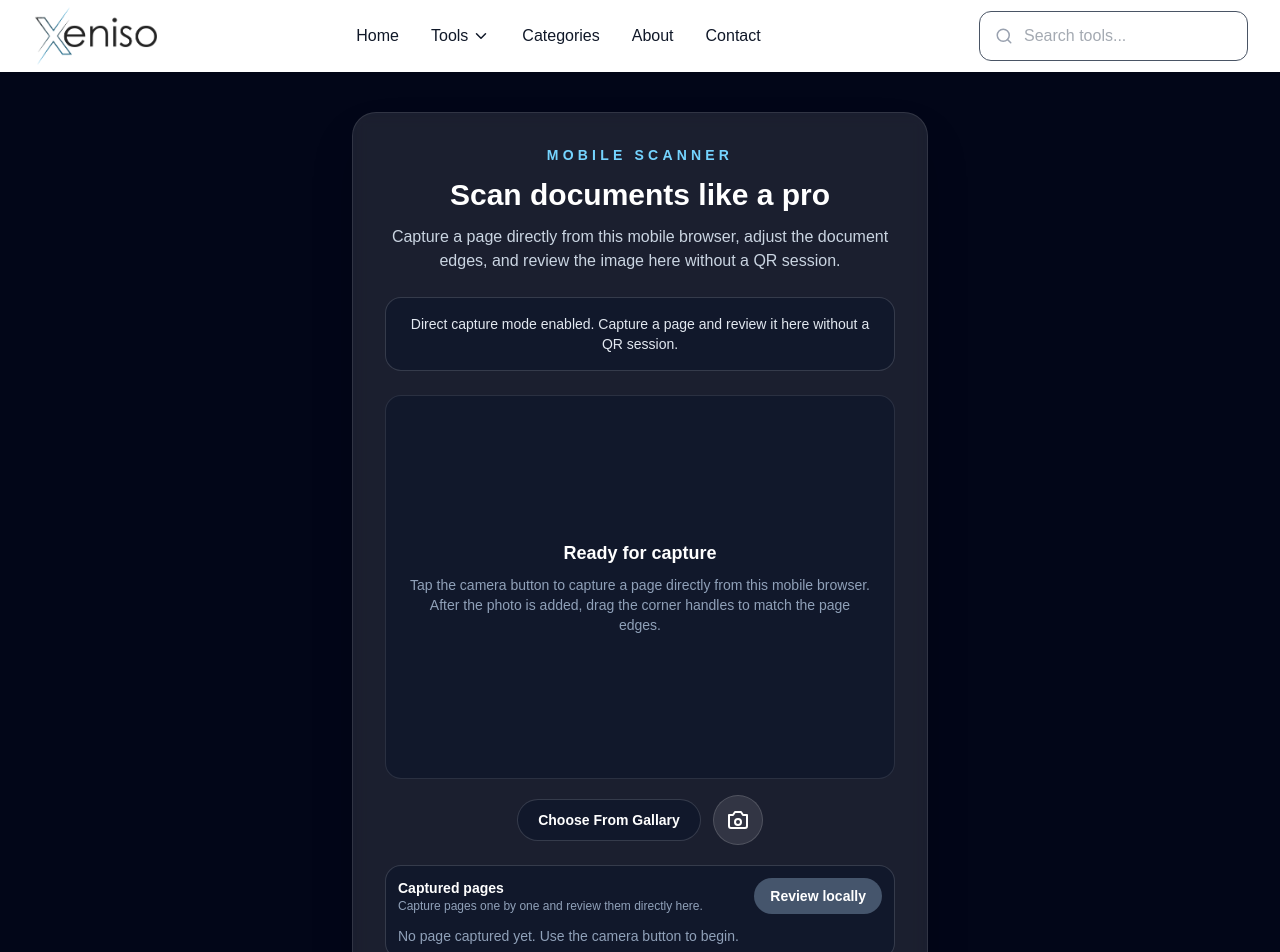
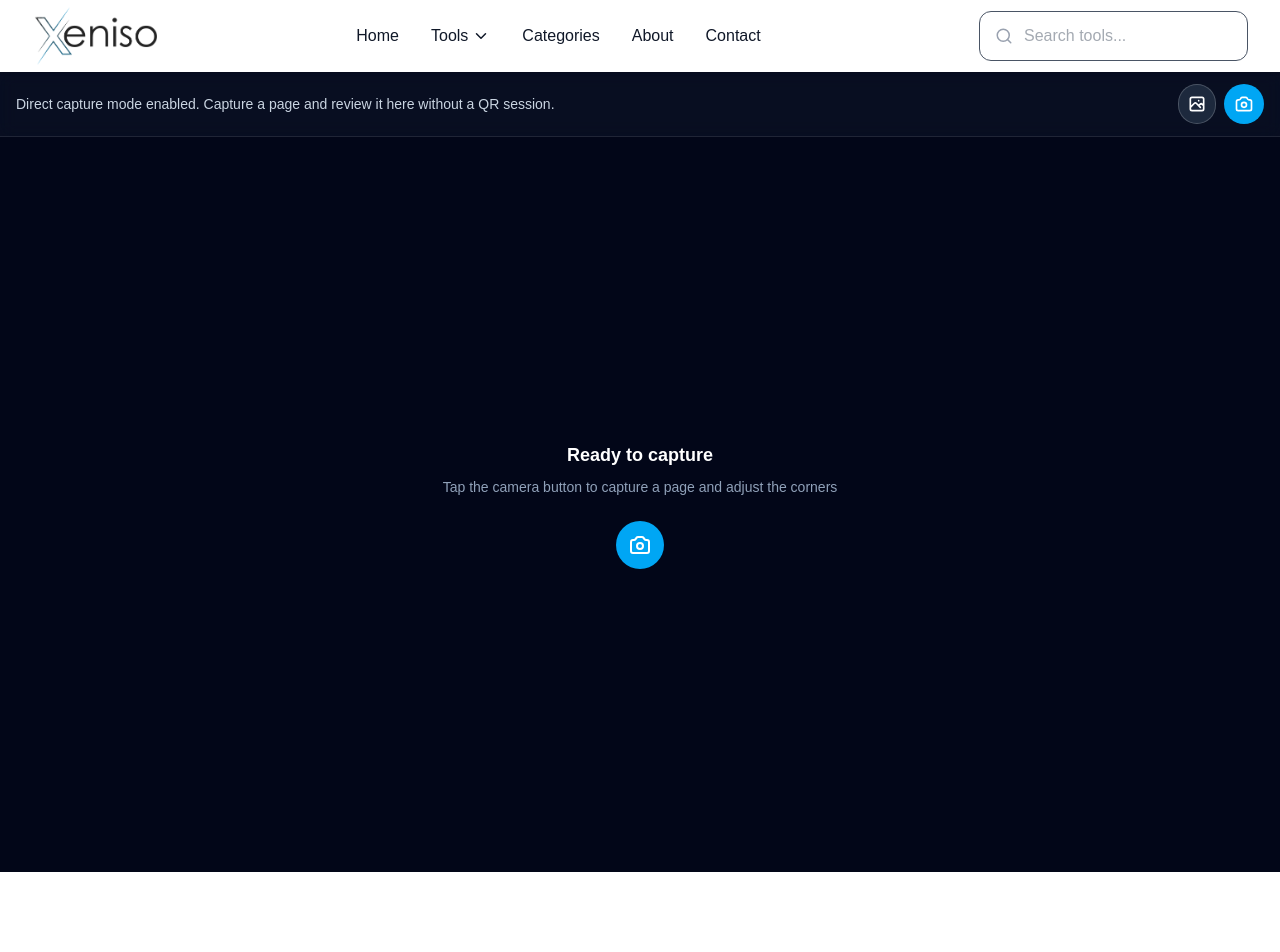
Before and after one commit to arm06-com/xeniso, a Next.js app: page /tools/pdf-scanner/mobile in a window 1280 px wide. Shown: the top 952 px of the page. Built offline with nearby package versions, Linux system fonts and the light colour scheme.

Commit message:
scanner update

```diff
--- a/app/tools/pdf-scanner/mobile/[sessionId]/page.tsx
+++ b/app/tools/pdf-scanner/mobile/[sessionId]/page.tsx
@@ -146,7 +146,6 @@ export default function MobilePage() {
   const [queuedImages, setQueuedImages] = useState<QueuedImage[]>([]);
   const [activeImageId, setActiveImageId] = useState<string | null>(null);
   const [activeCornerIndex, setActiveCornerIndex] = useState<number | null>(null);
-  const [showCornerPreview, setShowCornerPreview] = useState(false);
   const [draftImage, setDraftImage] = useState<QueuedImage | null>(null);
   const queuedImagesRef = useRef<QueuedImage[]>([]);
 
@@ -372,7 +371,6 @@ export default function MobilePage() {
       manualCorners: createDefaultManualCorners(),
       rotation: 0,
     });
-    setShowCornerPreview(true);
   };
 
   const handleImageCapture = async (event: { target: HTMLInputElement }) => {
@@ -408,10 +406,8 @@ export default function MobilePage() {
 
       if (nextImages.length === 0) {
         setActiveImageId(null);
-        setShowCornerPreview(false);
       } else if (activeImageId === imageId) {
         setActiveImageId(nextImages[0].id);
-        setShowCornerPreview(true);
       }
 
       return nextImages;
@@ -424,7 +420,6 @@ export default function MobilePage() {
     }
 
     setDraftImage(null);
-    setShowCornerPreview(false);
     setActiveCornerIndex(null);
 
     window.setTimeout(() => {
@@ -464,7 +459,6 @@ export default function MobilePage() {
 
     setActiveImageId(nextId);
     setDraftImage(null);
-    setShowCornerPreview(false);
     setStatus("Page captured. The thumbnail is ready in your gallery.");
   };
 
@@ -494,42 +488,25 @@ export default function MobilePage() {
 
   const activeImage = queuedImages.find((item) => item.id === activeImageId) ?? null;
   const previewImage = draftImage ?? activeImage;
+  const hasImages = queuedImages.length > 0 || draftImage;
 
   return (
-    <div className="min-h-screen bg-slate-950 px-4 py-10 text-white">
-      <div className="mx-auto flex max-w-xl flex-col items-center rounded-3xl border border-white/10 bg-white/10 p-8 text-center shadow-2xl backdrop-blur">
-        <p className="text-sm font-semibold uppercase tracking-[0.3em] text-sky-300">Mobile Scanner</p>
-        <h1 className="mt-3 text-3xl font-semibold">Scan documents like a pro</h1>
-        <p className="mt-3 text-base text-slate-300">
-          {isStandaloneMode
-            ? "Capture a page directly from this mobile browser, adjust the document edges, and review the image here without a QR session."
-            : "Capture a page and then drag the corner handles to match the document edges before you submit it."}
-        </p>
-
-        <div className="mt-6 w-full rounded-2xl border border-white/15 bg-slate-900/70 p-4 text-sm text-slate-200">
-          {status}
-        </div>
-
-        <div className="relative mt-6 flex min-h-96 w-full items-center justify-center overflow-hidden rounded-2xl border border-white/10 bg-slate-900/70">
-          <div className="px-6 text-center">
-            <p className="text-lg font-semibold text-white">Ready for capture</p>
-            <p className="mt-2 text-sm text-slate-400">
-              {isStandaloneMode
-                ? "Tap the camera button to capture a page directly from this mobile browser. After the photo is added, drag the corner handles to match the page edges."
-                : "Tap the camera button to capture a page. After the photo is added, drag the corner handles to match the page edges."}
-            </p>
-          </div>
-        </div>
-
-        <div className="mt-4 flex flex-wrap items-center justify-center gap-3">
+    <div className="min-h-screen flex flex-col bg-slate-950 text-white">
+      {/* Top bar with status and capture button */}
+      <div className="border-b border-white/10 bg-slate-900/50 px-4 py-3 backdrop-blur">
+        <div className="flex items-center justify-between">
+          <p className="text-sm text-slate-300">{status}</p>
+          <div className="flex gap-2">
             <button
               type="button"
               onClick={handleGalleryClick}
-            className="inline-flex cursor-pointer items-center justify-center rounded-full border border-white/15 bg-slate-900/70 px-5 py-2.5 text-sm font-semibold text-white transition hover:bg-slate-800"
+              className="inline-flex items-center justify-center rounded-full border border-white/20 bg-slate-800 p-2 text-white transition hover:bg-slate-700"
+              aria-label="Choose from gallery"
             >
-            Choose From Gallary
+              <svg xmlns="http://www.w3.org/2000/svg" className="h-5 w-5" fill="none" viewBox="0 0 24 24" stroke="currentColor">
+                <path strokeLinecap="round" strokeLinejoin="round" strokeWidth={2} d="M4 16l4.586-4.586a2 2 0 012.828 0L16 16m-2-2l1.586-1.586a2 2 0 012.828 0L20 14m-6-6h.01M6 20h12a2 2 0 002-2V6a2 2 0 00-2-2H6a2 2 0 00-2 2v12a2 2 0 002 2z" />
+              </svg>
             </button>
-
             <input
               ref={galleryInputRef}
               type="file"
@@ -537,19 +514,17 @@ export default function MobilePage() {
               className="hidden"
               onChange={handleImageCapture}
             />
-
             <button
               type="button"
               onClick={handleCameraClick}
-            className="inline-flex items-center justify-center rounded-full border border-white/15 bg-white/10 p-3 text-white transition hover:bg-white/15"
+              className="inline-flex items-center justify-center rounded-full bg-sky-500 p-2.5 text-white transition hover:bg-sky-600"
               aria-label="Open camera"
             >
-            <svg xmlns="http://www.w3.org/2000/svg" className="h-6 w-6" fill="none" viewBox="0 0 24 24" stroke="currentColor">
-              <path strokeLinecap="round" strokeLinejoin="round" strokeWidth={2} d="M3 7h4l2-3h6l2 3h4v11a2 2 0 01-2 2H5a2 2 0 01-2-2V7z" />
-              <path strokeLinecap="round" strokeLinejoin="round" strokeWidth={2} d="M12 11a3 3 0 100 6 3 3 0 000-6z" />
+              <svg xmlns="http://www.w3.org/2000/svg" className="h-5 w-5" fill="none" viewBox="0 0 24 24" stroke="currentColor">
+                <path strokeLinecap="round" strokeLinejoin="round" strokeWidth={2} d="M3 9a2 2 0 012-2h.93a2 2 0 001.664-.89l.812-1.22A2 2 0 0110.07 4h3.86a2 2 0 011.664.89l.812 1.22A2 2 0 0018.07 7H19a2 2 0 012 2v9a2 2 0 01-2 2H5a2 2 0 01-2-2V9z" />
+                <path strokeLinecap="round" strokeLinejoin="round" strokeWidth={2} d="M15 13a3 3 0 11-6 0 3 3 0 016 0z" />
               </svg>
             </button>
-
             <input
               ref={cameraInputRef}
               type="file"
@@ -559,17 +534,17 @@ export default function MobilePage() {
               onChange={handleImageCapture}
             />
           </div>
-        {/* Active image preview and corner adjustment modal */}
-        {showCornerPreview && previewImage && (
-          <div className="fixed inset-0 z-50 flex items-center justify-center bg-black/70 p-4">
-            <div className="w-full max-w-md rounded-xl bg-white p-6 text-slate-900 shadow-2xl">
-              <h3 className="mb-4 text-center text-lg font-semibold">Adjust page edges</h3>
-              <p className="mb-3 text-sm text-slate-600">
-                Drag each corner handle to line up the selection with the document outline before you submit it.
-              </p>
+        </div>
+      </div>
+
+      {/* Main preview and adjustment area */}
+      {previewImage ? (
+        <div className="flex-1 flex flex-col overflow-hidden">
+          {/* Image display with corners */}
+          <div className="flex-1 flex items-center justify-center bg-slate-800 p-4 overflow-auto">
             <div
               ref={previewContainerRef}
-                className="relative mb-4 overflow-hidden rounded-lg border border-slate-200 bg-slate-100"
+              className="relative w-full max-w-full"
               onPointerMove={handlePreviewPointerMove}
               onPointerUp={handlePreviewPointerUp}
               onPointerLeave={handlePreviewPointerUp}
@@ -578,10 +553,10 @@ export default function MobilePage() {
               <img
                 src={previewImage.previewUrl}
                 alt="Preview"
-                  className="max-h-[60vh] w-full object-contain rounded-lg"
+                className="w-full h-auto max-h-[60vh] object-contain rounded-lg"
                 style={{ transform: `rotate(${previewImage.rotation}deg)` }}
               />
-                <svg className="pointer-events-none absolute inset-0 h-full w-full">
+              <svg className="pointer-events-none absolute inset-0 w-full h-full">
                 <polygon
                   points={previewImage.manualCorners
                     .map((point) => `${point.x * 100}% ${point.y * 100}%`)
@@ -616,88 +591,100 @@ export default function MobilePage() {
                 />
               ))}
             </div>
-              <div className="flex flex-wrap items-center gap-3">
+          </div>
+
+          {/* Control buttons */}
+          <div className="border-t border-white/10 bg-slate-900/70 px-4 py-3 flex items-center gap-3">
             <button
               type="button"
               onClick={handleRotatePreview}
-                  className="inline-flex h-12 w-12 items-center justify-center rounded-full border border-slate-300 bg-slate-100 text-xl text-slate-700 transition hover:bg-slate-200"
+              className="inline-flex h-10 w-10 items-center justify-center rounded-full border border-slate-400 bg-slate-700 text-lg text-white transition hover:bg-slate-600"
               aria-label="Rotate image"
             >
               ↻
             </button>
             <button
               onClick={handleRetryCapture}
-                  className="rounded-lg border border-rose-300 px-4 py-3 text-sm font-medium text-rose-700 transition hover:bg-rose-50"
+              className="flex-1 rounded-lg border border-rose-400 px-4 py-2.5 text-sm font-medium text-rose-300 transition hover:bg-rose-950"
             >
               Retry
             </button>
             <button
               onClick={handleConfirmCapture}
-                  className="flex-1 rounded-lg bg-slate-900 px-4 py-3 text-sm font-medium text-white transition hover:bg-slate-800"
+              className="flex-1 rounded-lg bg-sky-500 px-4 py-2.5 text-sm font-medium text-white transition hover:bg-sky-600"
             >
               Ok
             </button>
           </div>
+
+          {/* Thumbnails gallery */}
+          {queuedImages.length > 0 && (
+            <div className="border-t border-white/10 bg-slate-900 px-3 py-3">
+              <div className="flex gap-2 overflow-x-auto pb-2 snap-x snap-mandatory">
+                {queuedImages.map((item, index) => (
+                  <div
+                    key={item.id}
+                    className="flex min-w-[70px] snap-start flex-col gap-1.5"
+                  >
+                    <div className="relative">
+                      <img
+                        src={item.previewUrl}
+                        alt={`Page ${index + 1}`}
+                        onClick={() => setActiveImageId(item.id)}
+                        className={`h-16 w-16 rounded-lg object-cover cursor-pointer border-2 transition ${
+                          activeImageId === item.id ? "border-sky-400" : "border-white/20"
+                        }`}
+                      />
+                    </div>
+                    <button
+                      onClick={() => handleDelete(item.id)}
+                      className="text-xs font-medium text-rose-400 hover:text-rose-300"
+                    >
+                      Delete
+                    </button>
+                  </div>
+                ))}
+              </div>
+            </div>
+          )}
+        </div>
+      ) : (
+        /* Empty state */
+        <div className="flex-1 flex flex-col items-center justify-center px-4 py-10">
+          <div className="text-center">
+            <p className="text-lg font-semibold text-white mb-2">Ready to capture</p>
+            <p className="text-sm text-slate-400 mb-6">Tap the camera button to capture a page and adjust the corners</p>
+            <button
+              type="button"
+              onClick={handleCameraClick}
+              className="inline-flex items-center justify-center rounded-full bg-sky-500 p-3 text-white transition hover:bg-sky-600"
+              aria-label="Open camera"
+            >
+              <svg xmlns="http://www.w3.org/2000/svg" className="h-6 w-6" fill="none" viewBox="0 0 24 24" stroke="currentColor">
+                <path strokeLinecap="round" strokeLinejoin="round" strokeWidth={2} d="M3 9a2 2 0 012-2h.93a2 2 0 001.664-.89l.812-1.22A2 2 0 0110.07 4h3.86a2 2 0 011.664.89l.812 1.22A2 2 0 0018.07 7H19a2 2 0 012 2v9a2 2 0 01-2 2H5a2 2 0 01-2-2V9z" />
+                <path strokeLinecap="round" strokeLinejoin="round" strokeWidth={2} d="M15 13a3 3 0 11-6 0 3 3 0 016 0z" />
+              </svg>
+            </button>
           </div>
         </div>
       )}
 
-        <div className="mt-5 w-full rounded-2xl border border-white/15 bg-slate-900/70 p-3 text-left">
-          <div className="mb-3 flex items-center justify-between gap-3">
-            <div>
-              <p className="text-sm font-semibold text-white">Captured pages</p>
-              <p className="text-xs text-slate-400">
-                {queuedImages.length === 0
-                  ? isStandaloneMode
-                    ? "Capture pages one by one and review them directly here."
-                    : "Capture each page one by one and submit them together."
-                  : `${queuedImages.length} page${queuedImages.length > 1 ? "s" : ""} ${isStandaloneMode ? "ready to review" : "ready to submit"}`}
-              </p>
+      {/* Footer with submit button */}
+      {queuedImages.length > 0 && (
+        <div className="border-t border-white/10 bg-slate-900/70 px-4 py-3 flex items-center justify-between gap-3">
+          <div className="text-xs text-slate-400">
+            {queuedImages.length} page{queuedImages.length > 1 ? "s" : ""} captured
           </div>
           <button
             type="button"
             onClick={handleSubmitAll}
-              disabled={queuedImages.length === 0 || isUploading}
-              className="rounded-full bg-sky-500 px-4 py-2 text-sm font-semibold text-white transition hover:bg-sky-400 disabled:cursor-not-allowed disabled:bg-slate-600"
+            disabled={isUploading}
+            className="rounded-lg bg-sky-500 px-6 py-2 text-sm font-semibold text-white transition hover:bg-sky-600 disabled:cursor-not-allowed disabled:bg-slate-600"
           >
-              {isUploading ? "Uploading..." : isStandaloneMode ? "Review locally" : "Submit all"}
+            {isUploading ? "Submitting..." : "Submit"}
           </button>
-          </div>
-
-          {queuedImages.length === 0 ? (
-            <p className="text-sm text-slate-400">No page captured yet. Use the camera button to begin.</p>
-          ) : (
-            <div className="flex gap-2 overflow-x-auto pb-1 snap-x snap-mandatory">
-              {queuedImages.map((item, index) => (
-                <button
-                  key={item.id}
-                  type="button"
-                  onClick={() => {
-                    setActiveImageId(item.id);
-                    setShowCornerPreview(true);
-                  }}
-                  className={`flex min-w-[72px] snap-start flex-col items-center rounded-xl border p-2 text-center transition ${activeImageId === item.id ? "border-sky-400 bg-slate-800" : "border-white/10 bg-slate-950/60"}`}
-                >
-                  <img src={item.previewUrl} alt={`Captured page ${index + 1}`} className="h-14 w-14 rounded-md object-cover" />
-                  <span className="mt-1 text-[11px] font-medium text-slate-200">Page {index + 1}</span>
-                </button>
-              ))}
         </div>
       )}
     </div>
-
-        <div className="mt-4 text-sm text-slate-400">
-          {isStandaloneMode
-            ? "Tip: drag the corner handles to fit the page outline before you keep the capture."
-            : "Tip: drag the corner handles to fit the page outline before submission."}
-        </div>
-
-        <div className="mt-6 text-sm text-slate-400">
-          {isStandaloneMode
-            ? "Tip: keep the page flat and centered for a cleaner preview on this mobile screen."
-            : "Tip: keep the page flat and centered. The desktop view will update automatically after each capture."}
-        </div>
-      </div>
-    </div>
   );
 }
```
Lines whose indentation alone changed are shown as unchanged.
